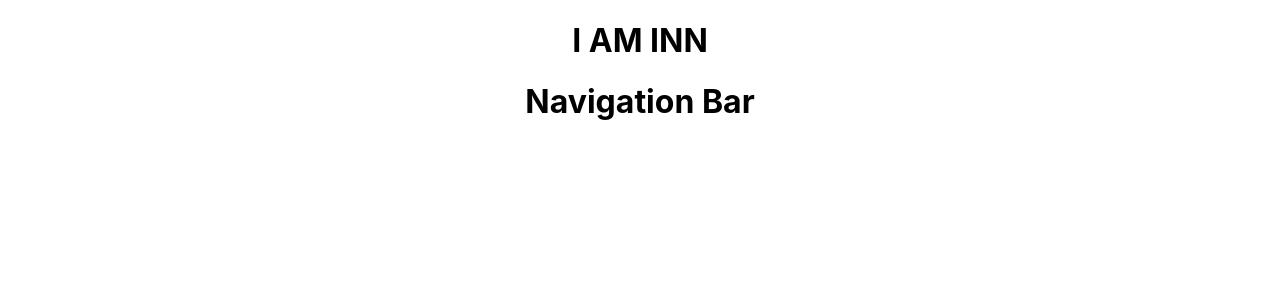
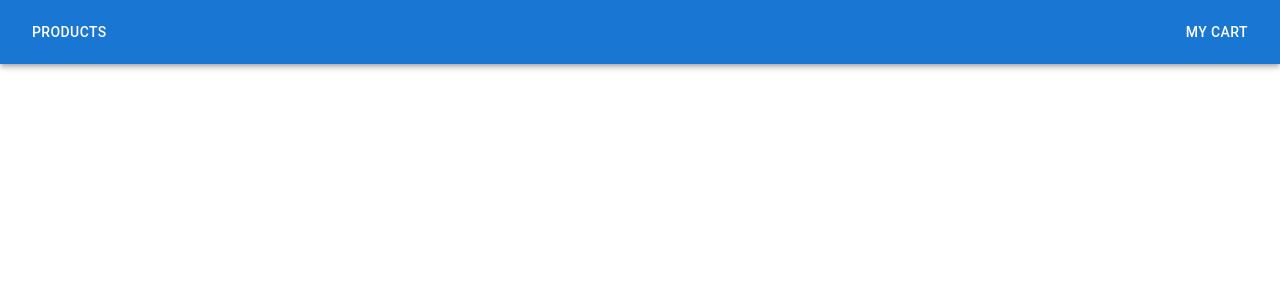
Before and after one commit to ramalakshmi198/rama-198, a React (Create React App) app in the folder my-app/: page / in a window 1280 px wide. Shown: the top 300 px of the page. Built offline with nearby package versions, Linux system fonts and the light colour scheme.

Commit message:
router working as expected

```diff
--- a/my-app/src/App.js
+++ b/my-app/src/App.js
@@ -4,8 +4,9 @@ import * as React from 'react';
 import Products from './Components/Products';
 import { Route,Routes,BrowserRouter as Router } from 'react-router-dom';
 import Cart from './Components/Cart';
-import Dashboard from './Components/Dashboard';
 import RootLayout from './Components/RootLayout';
+import NavBarPanel from './Components/NavBarPanel';
+
 
 
 
@@ -16,7 +17,7 @@ function App() {
 
   return (
     <Box className="App">
-<h1>I AM INN</h1>
+      <NavBarPanel />
 <Router>
       <Routes>
         <Route path="/" element={<RootLayout />} />
--- /dev/null
+++ b/my-app/src/Components/NavBarPanel.js
@@ -0,0 +1,23 @@
+import React from 'react'
+import AppBar from '@mui/material/AppBar';
+import Box from '@mui/material/Box';
+import Toolbar from '@mui/material/Toolbar';
+import Typography from '@mui/material/Typography';
+import Button from '@mui/material/Button';
+
+const NavBarPanel =()=>{
+    return (
+        <Box sx={{ flexGrow: 1 }}>
+          <AppBar position="static">
+            <Toolbar>
+            <Button href="/products" color='inherit'>Products</Button>
+              <Typography variant="h6" component="div" edge="start" sx={{ flexGrow: 1 }}>
+
+              </Typography>
+              <Button href="/cart"color="inherit">My Cart</Button>
+            </Toolbar>
+          </AppBar>
+        </Box>
+      );
+}
+export default NavBarPanel
--- a/my-app/src/Components/ProductDetails.js
+++ b/my-app/src/Components/ProductDetails.js
@@ -14,12 +14,11 @@ const ProductDetails = (product) => {
     <div className="col-md-3" >
     <Card key={items.product.id}
     // sx={{ maxWidth: 345 }}
-    style={{width:'18rem'}}>
+    style={{width:'18rem',height:'20rem'}}>
         <div className="text-center">
     <CardMedia
-
-
-//     //   sx={{ height: 160 }}
+alignItems="stretch"
+      sx={{ mt:2 }}
 style={{width:'100px',height:'100px',marginLeft:'100px'}}
 
       image={items.product.image}
@@ -27,7 +26,7 @@ style={{width:'100px',height:'100px',marginLeft:'100px'}}
     />
     </div>
     <CardContent>
-      <Typography gutterBottom variant="h6" component="div">
+      <Typography gutterBottom variant="h9" component="div" >
       {items.product.title}
       </Typography>
       <Typography variant="body2" sx={{ color: 'text.secondary' }}>
--- a/my-app/src/Components/Products.js
+++ b/my-app/src/Components/Products.js
@@ -1,12 +1,6 @@
 import React from 'react'
 import { useState,useEffect } from 'react'
-import Card from '@mui/material/Card';
-import CardActions from '@mui/material/CardActions';
-import CardContent from '@mui/material/CardContent';
-import CardMedia from '@mui/material/CardMedia';
-import Button from '@mui/material/Button';
-import Typography from '@mui/material/Typography';
-import { Container } from '@mui/material';
+import Paper from '@mui/material/Paper';
 import Grid from '@mui/material/Grid2';
 import ProductDetails from  './ProductDetails'
 
@@ -25,10 +19,11 @@ useEffect(()=>{
 
   return (
     <>
-    <h1>Sample Shop</h1>
-   <Container>
-    <Grid container spacing={3}>
+   {/* <Container> */}
+   <Paper elevation={10} style={{padding:'1.5em'}}>
+   <Grid container direction='row' spacing={2} alignItems="stretch">
         {products.map(product=>(
+          // <Grid item style={{height:'100%', width:'50%'}}   xs={12} md={6}key={product.id}>
             <Grid item key={product.id} xs={12} md={6} >
 <ProductDetails product={product}/>
 
@@ -39,7 +34,8 @@ useEffect(()=>{
         }
 
     </Grid>
-   </Container>
+    </Paper>
+   {/* </Container> */}
 
     </>
   )
--- a/my-app/src/Components/RootLayout.js
+++ b/my-app/src/Components/RootLayout.js
@@ -5,10 +5,9 @@ const RootLayout=()=>{
 
     return(
         <>
-        <h1>Navigation Bar      </h1>
+
         <main>
 <Outlet/>
-
         </main>
               </>
     )
```
